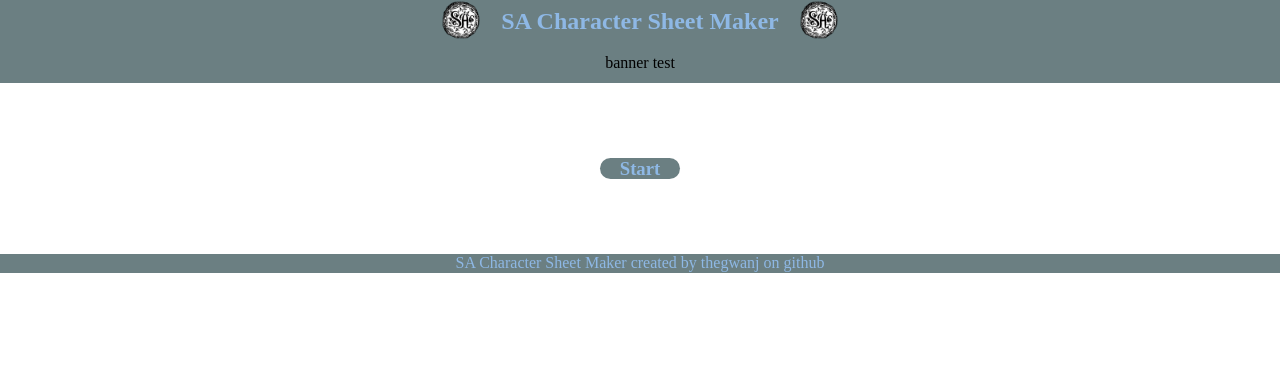
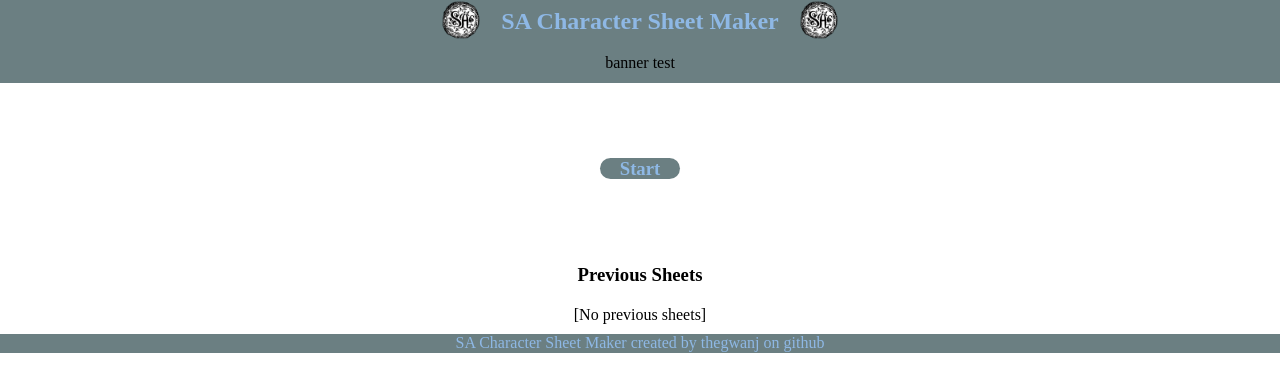
Before and after one commit to thegwanj/SA-character-gen, a React (Create React App) app in the folder client/: page / in a window 1280 px wide. Shown: the top 392 px of the page. Built offline with nearby package versions, Linux system fonts and the light colour scheme.

Commit message:
Added in static template for now

```diff
--- a/client/src/components/SheetList/index.js
+++ b/client/src/components/SheetList/index.js
@@ -2,7 +2,12 @@ import React from 'react';
 import { Link } from 'react-router-dom';
 
 const SheetList = () => {
-
+    return (
+        <section class="sheetList">
+            <h3>Previous Sheets</h3>
+            <p>[No previous sheets]</p>
+        </section>
+    )
 }
 
 export default SheetList;
```
